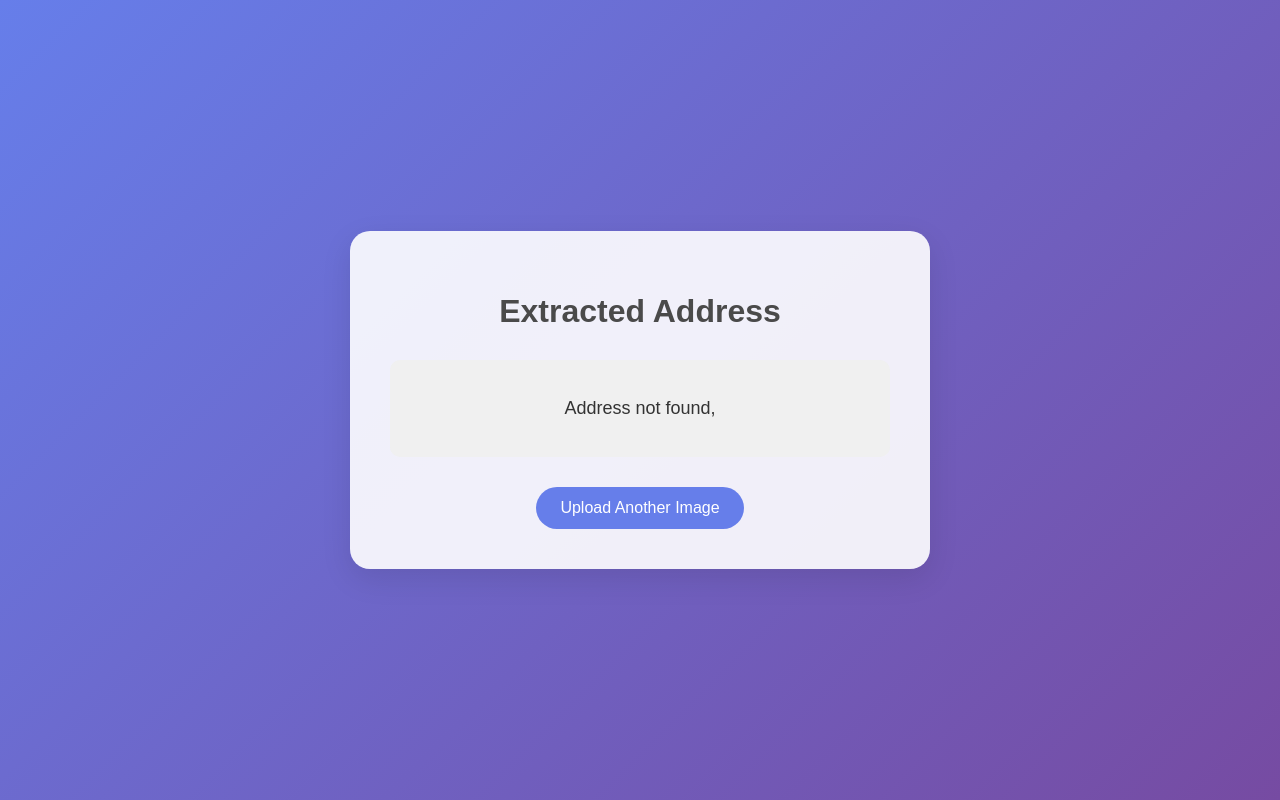
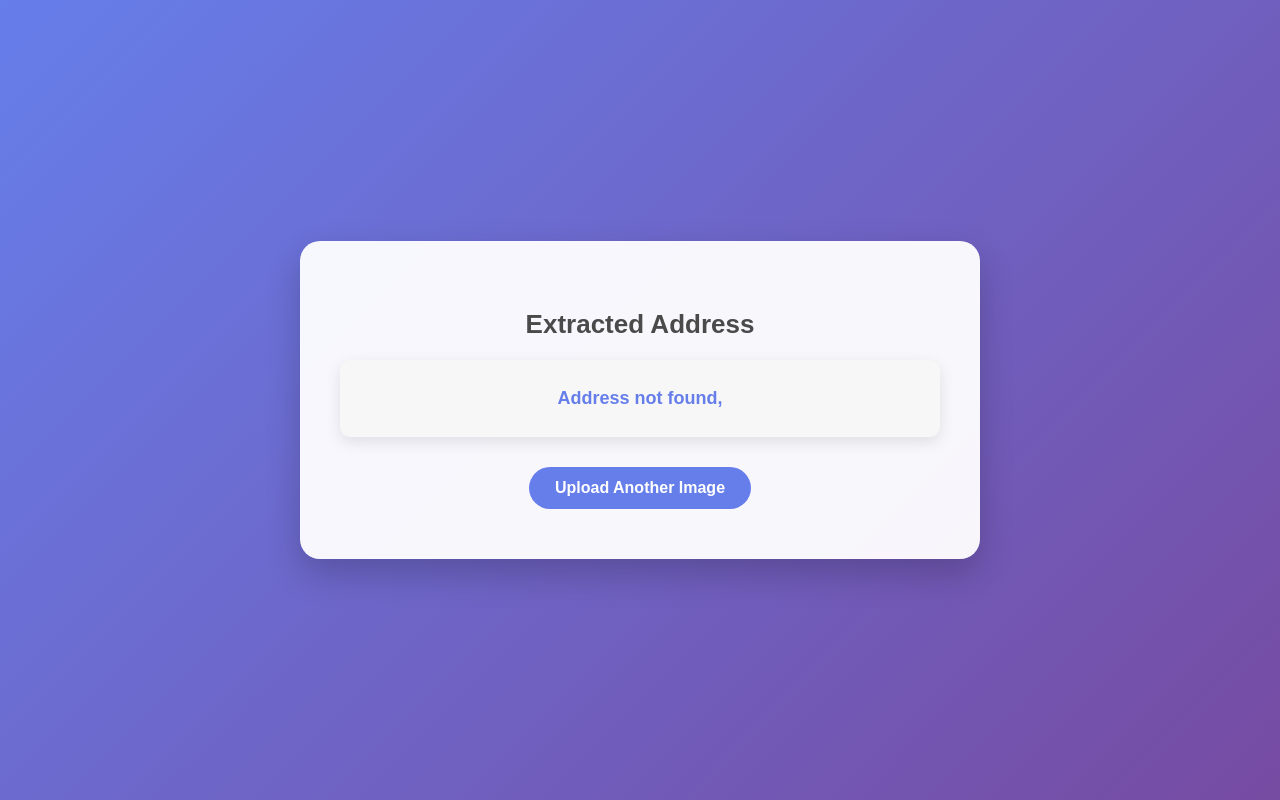
Before and after one commit to amey-kadam/post_address_extraction, a Flask app: page /result in a window 1280 px wide. Run offline with Flask 3, Linux system fonts and the light colour scheme; parts of the project's set-up code (start-up, migrations or seed data) failed here and were passed over.

Commit message:
Add files via upload

```diff
--- a/static/style.css
+++ b/static/style.css
@@ -1,3 +1,4 @@
+/* General Body and Container Styling */
 body {
   font-family: 'Poppins', sans-serif;
   background: linear-gradient(135deg, #667eea, #764ba2);
@@ -7,45 +8,39 @@
   justify-content: center;
   align-items: center;
   min-height: 100vh;
-  color: #333;
+  color: #fff;
 }
 
 .container {
-  background-color: rgba(255, 255, 255, 0.9);
+  background-color: rgba(255, 255, 255, 0.95);
   border-radius: 20px;
-  padding: 40px;
-  box-shadow: 0 10px 30px rgba(0, 0, 0, 0.1);
-  max-width: 500px;
+  padding: 50px 40px;
+  box-shadow: 0 15px 35px rgba(0, 0, 0, 0.2);
+  max-width: 600px;
   width: 100%;
   text-align: center;
-  transform: translateY(20px);
+  transform: translateY(30px);
   opacity: 0;
-  animation: fadeIn 0.6s ease-out forwards;
+  animation: fadeIn 0.7s ease-out forwards;
 }
 
+/* Common Header Styling */
 h1 {
   color: #4a4a4a;
-  margin-bottom: 30px;
-  font-weight: 600;
+  font-size: 26px;
+  font-weight: 700;
+  margin-bottom: 20px;
 }
 
-#extracted-address {
-  background-color: #f0f0f0;
-  padding: 20px;
-  border-radius: 10px;
-  margin-bottom: 30px;
-  font-size: 18px;
-  word-wrap: break-word;
-}
-
+/* Button Styling */
 .btn {
   display: inline-block;
-  padding: 12px 24px;
+  padding: 12px 26px;
   background-color: #667eea;
   color: white;
   text-decoration: none;
   border-radius: 30px;
-  font-weight: 500;
+  font-weight: 600;
   transition: all 0.3s ease;
   border: none;
   cursor: pointer;
@@ -53,11 +48,12 @@
 }
 
 .btn:hover {
-  background-color: #764ba2;
+  background-color: #5c63cc;
   transform: translateY(-3px);
   box-shadow: 0 5px 15px rgba(0, 0, 0, 0.1);
 }
 
+/* Upload Section Specific Styling */
 #upload-form {
   display: flex;
   flex-direction: column;
@@ -73,13 +69,7 @@
   cursor: pointer;
 }
 
-@keyframes fadeIn {
-  to {
-    opacity: 1;
-    transform: translateY(0);
-  }
-}
-
+/* Loading Spinner */
 .loading {
   display: none;
   margin-top: 20px;
@@ -100,12 +90,30 @@
   100% { transform: rotate(360deg); }
 }
 
-.hidden {
-  display: none;
+/* Address Section for Result Page */
+#extracted-address {
+  background-color: #f7f7f7;
+  border-radius: 10px;
+  padding: 20px;
+  margin-bottom: 30px;
+  box-shadow: 0 5px 15px rgba(0, 0, 0, 0.1);
 }
 
-#result-section.visible {
-  display: block;
-  opacity: 1;
-  transform: translateY(0);
+.address-box p {
+  color: #333;
+  font-size: 18px;
+  margin: 8px 0;
 }
+
+.address-box p:first-child {
+  font-weight: bold;
+  color: #667eea;
+}
+
+/* Fade-in Animation */
+@keyframes fadeIn {
+  to {
+    opacity: 1;
+    transform: translateY(0);
+  }
+}
```
Also changed, not shown: static/script.js (indentation only).
